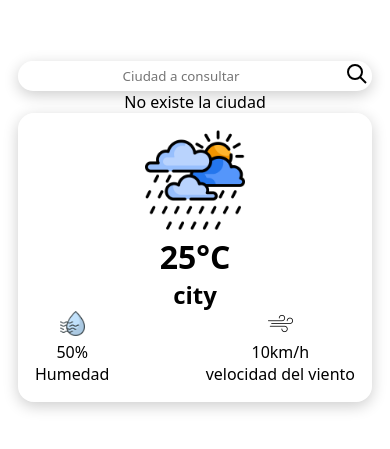
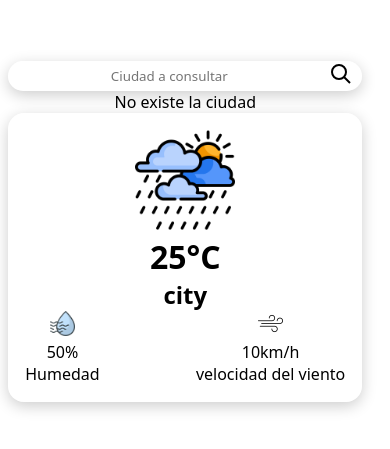
Before and after one commit to JalVargas/aplicacion-del-clima, a plain HTML site: page index.html in a window 390 px wide. Shown: the part 191-640 px from the top of the page. Drawn offline with Linux system fonts and the light colour scheme; a web font is replaced by a local one.

Commit message:
se aplica media query

```diff
--- a/style.css
+++ b/style.css
@@ -21,12 +21,16 @@ body {
     align-items: center;
     min-height: 100vh;
     background-color: transparent;
-    height: 100px;
+
 }
 
 
 
-@media(max-width:37.5rem) {}
+@media(max-width:37.5rem) {
+    body {width: 95%;
+    font-size: 16px;
+    }
+}
 
 .busqueda {
     background: rgba(255, 255, 255, 0.15);
@@ -35,7 +39,6 @@ body {
     border: 1px solid rgba(255, 255, 255, 0.2);
     box-shadow: 0 4px 15px rgba(0, 0, 0, 0.2);
     display: flex;
-    justify-content:space-around;
 }
 
 .busqueda img {
```
